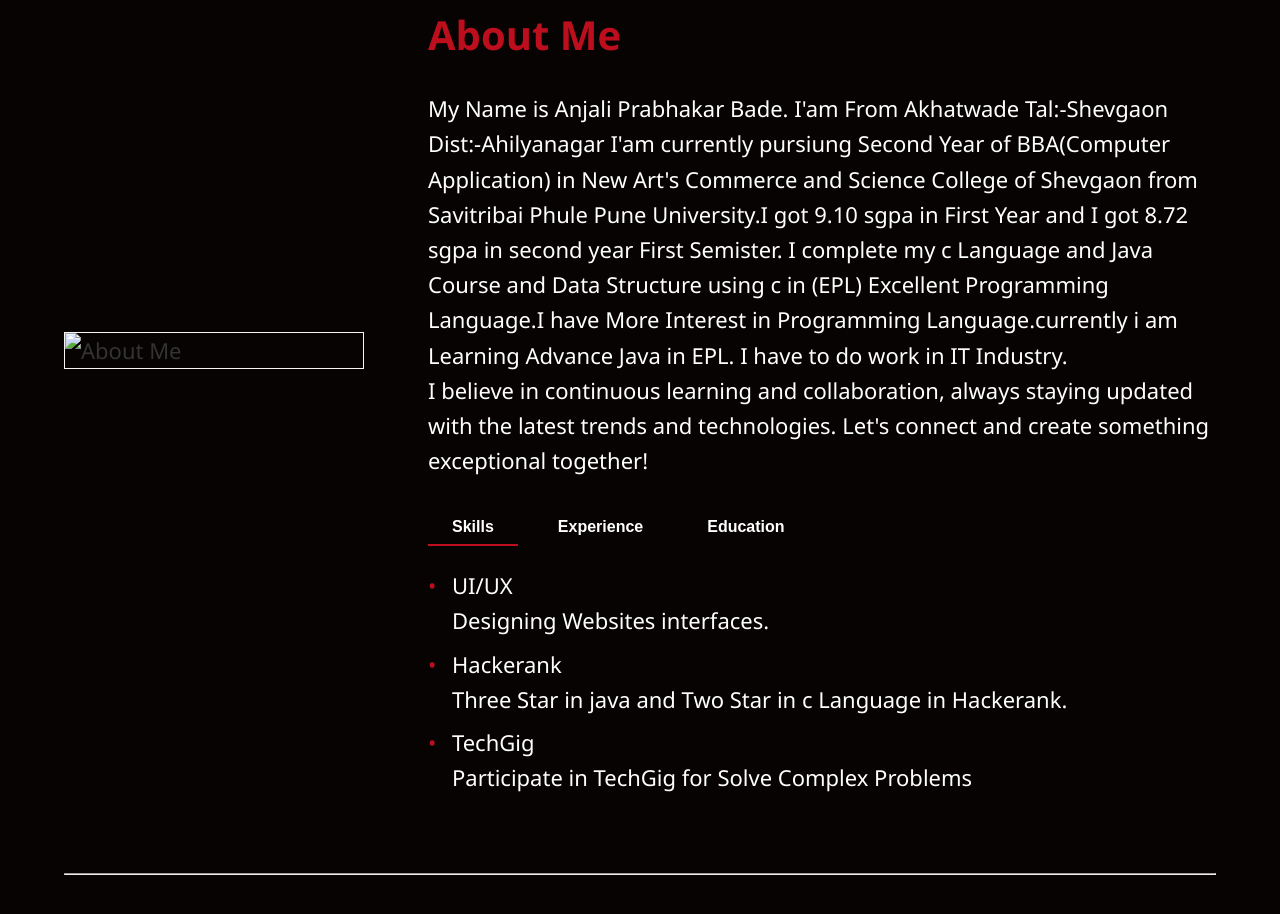
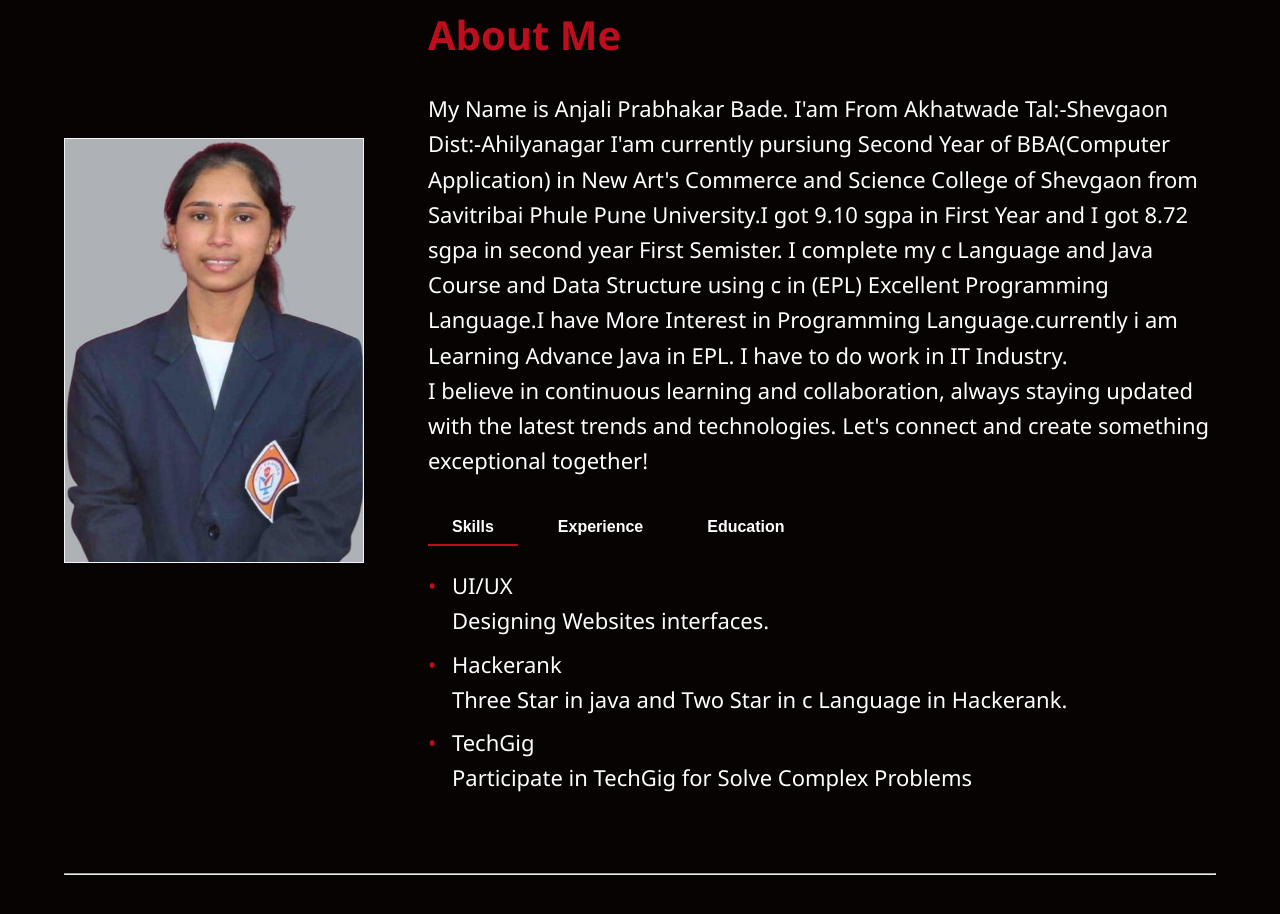
Before and after one commit to Anjali-Bade/Anjali-Portfolio, a plain HTML site: page index.html in a window 1280 px wide. Shown: the part 1163-2077 px from the top of the page. Drawn offline with nearby package versions, Linux system fonts and the light colour scheme.

Commit message:
Update index.html

```diff
--- a/index.html
+++ b/index.html
@@ -66,7 +66,7 @@
         <hr><br><br><br>
         <section id="about" class="about">
             <div class="about-content">
-                <img src="images/gray3.jpeg" style=" border: 1px solid whitesmoke;" alt="About Me" class="about-image">
+                <img src="gray3.jpeg" style=" border: 1px solid whitesmoke;" alt="About Me" class="about-image">
                 <div class="about-text">
                     <br><br><br>
                     <h2>About Me</h2>
```
